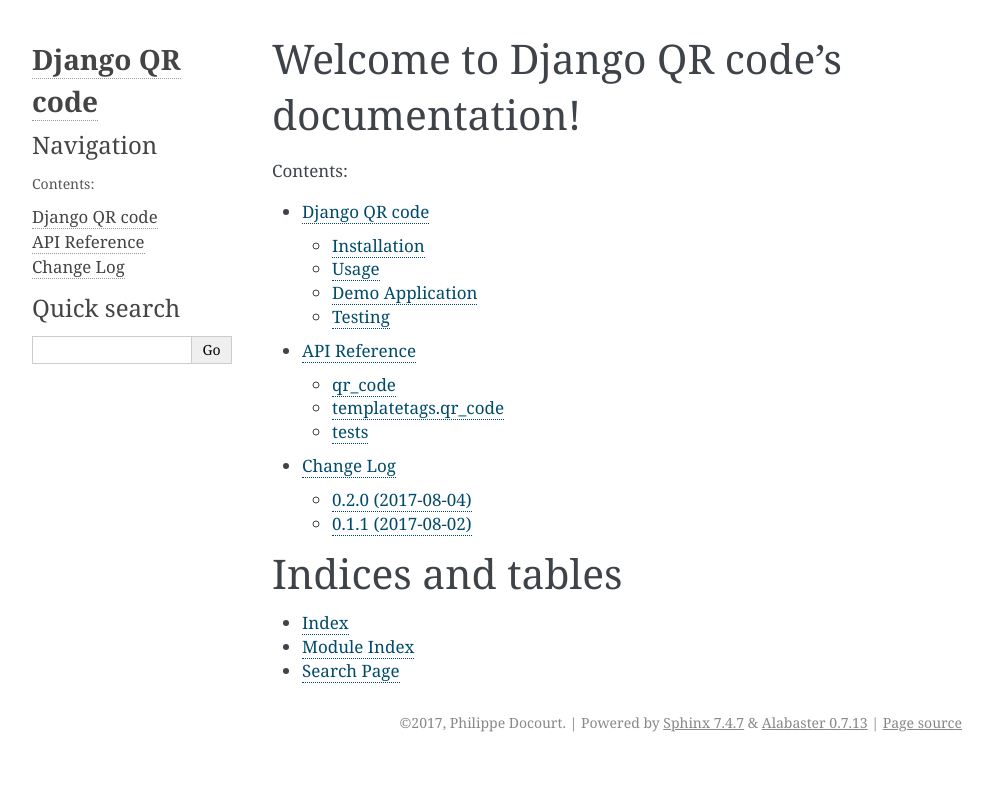
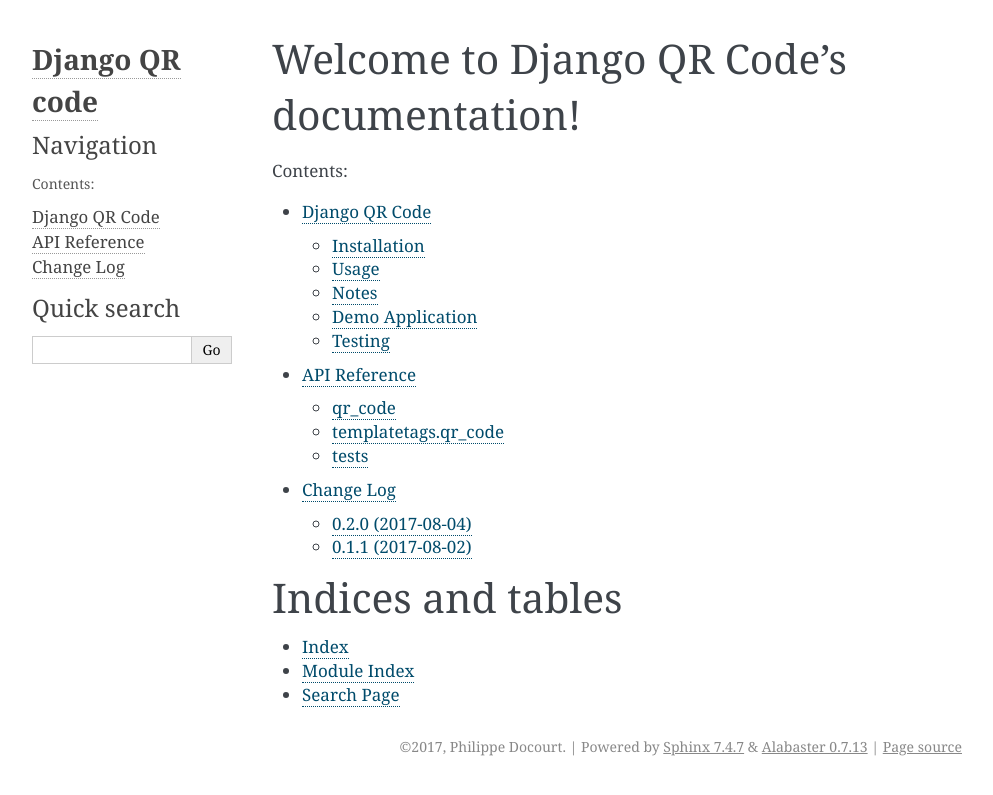
Before and after one commit to dprog-philippe-docourt/django-qr-code, a Sphinx documentation site: the page built from docs/index.rst, in a window 1280 px wide. Shown: the top 795 px of the page, without its empty margins (148-1141 px from the left). Built offline with Sphinx 7.4.7, drawn with Linux system fonts in a browser that asks for light colours.

Commit message:
Added notes about SVG vs PNG.

```diff
--- a/docs/index.rst
+++ b/docs/index.rst
@@ -3,7 +3,7 @@
    You can adapt this file completely to your liking, but it should at least
    contain the root `toctree` directive.
 
-Welcome to Django QR code's documentation!
+Welcome to Django QR Code's documentation!
 ==========================================
 
 .. toctree::
```
Also changed, not shown: README.md (+6 -1 lines).
